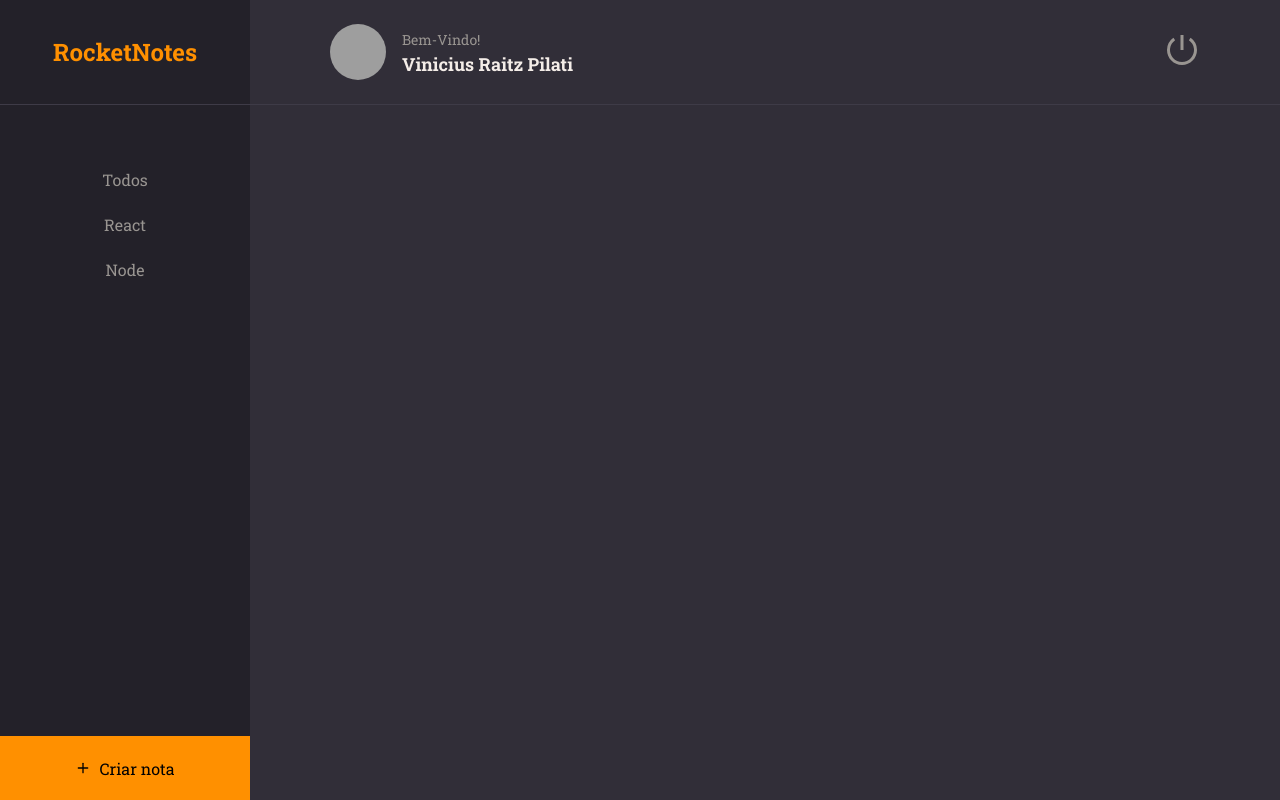
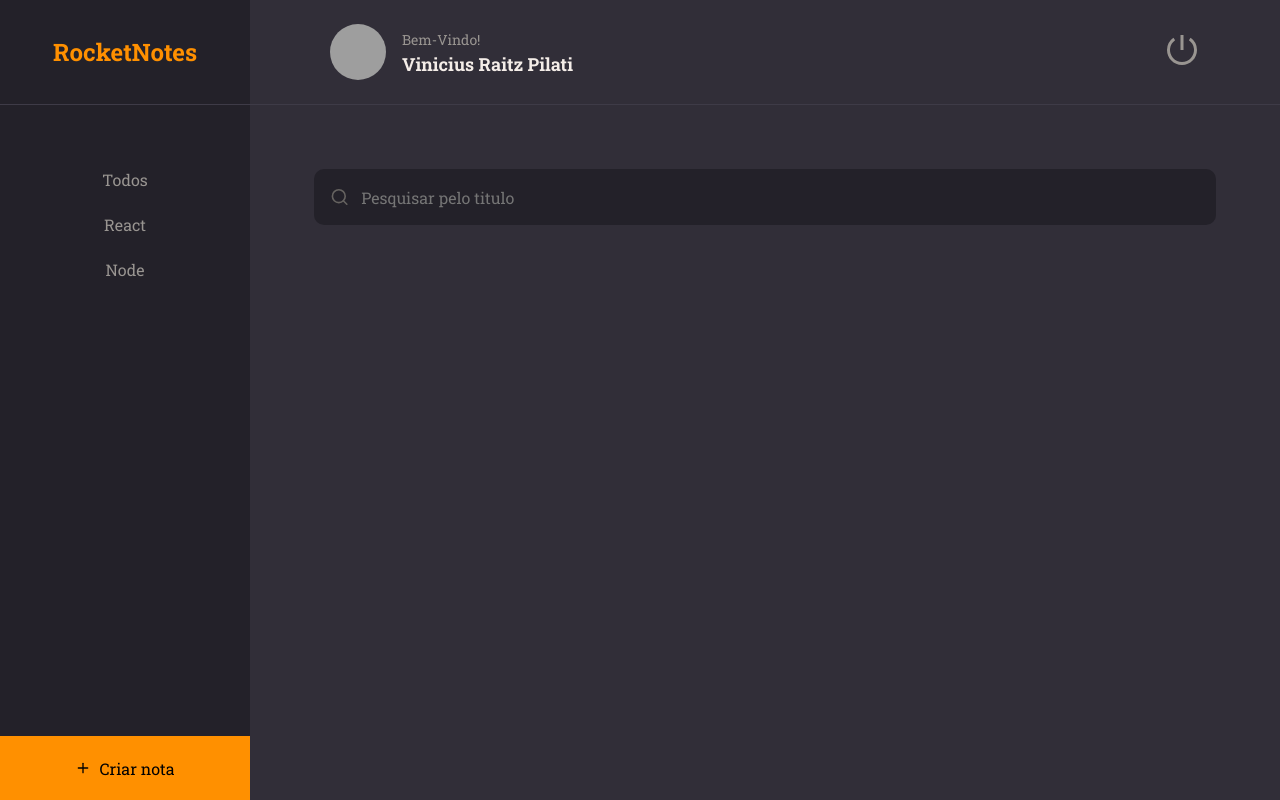
Before and after one commit to ViniciusPilati33333/09_projetoRocketnotes, a React (Vite) app in the folder rocketNotes/: page / in a window 1280 px wide. Built offline with nearby package versions, Linux system fonts and the light colour scheme; grey boxes are pictures that could not be loaded.

Commit message:
adding input

```diff
--- /dev/null
+++ b/rocketNotes/src/components/input/index.jsx
@@ -0,0 +1,10 @@
+import { Container } from "./style";
+
+export function Input({icon: Icon, ...rest}) {
+    return (
+        <Container>
+           {Icon && <Icon size={20} />}
+            <input {...rest} />
+        </Container>
+    )
+}
--- /dev/null
+++ b/rocketNotes/src/components/input/style.js
@@ -0,0 +1,30 @@
+import styled from "styled-components";
+
+export const Container = styled.div`
+  width: 100%;
+  display: flex;
+  align-items: center;
+
+  background-color: ${({ theme }) => theme.COLORS.BACKGROUND_900};
+  color: ${({ theme }) => theme.COLORS.GRAY_300};
+
+  margin-bottom: 8px;
+  border-radius: 10px;
+
+  > input {
+    height: 56px;
+    width: 100%;
+    padding: 12px;
+    color: ${({ theme }) => theme.COLORS.WHITE};
+    background: transparent;
+    border: 0;
+
+    &:placeholder {
+      color: ${({ theme }) => theme.COLORS.GRAY_300};
+    }
+  }
+
+  > svg {
+    margin-left: 16px;
+  }
+`;
--- a/rocketNotes/src/pages/Home/index.jsx
+++ b/rocketNotes/src/pages/Home/index.jsx
@@ -1,7 +1,8 @@
-import { FiPlus } from 'react-icons/fi';
+import { FiPlus, FiSearch } from 'react-icons/fi';
 import { Container, Brand, Menu, Search, Content, NewNote } from './style';
 
 import { Header } from '../../components/header';
+import { Input } from '../../components/input';
 import { ButtonText } from '../../components/buttonText';
 
 
@@ -21,7 +22,9 @@
                 <li><ButtonText title="Node"/></li>
             </Menu>
 
-            <Search></Search>
+            <Search>
+                <Input placeholder="Pesquisar pelo titulo" icon={FiSearch} />
+            </Search>
 
             <Content></Content>
 
--- a/rocketNotes/src/pages/Home/style.js
+++ b/rocketNotes/src/pages/Home/style.js
@@ -46,6 +46,7 @@
 
 export const Search = styled.div`
   grid-area: search;
+  padding: 64px 64px 0;
 `;
 
 export const Content = styled.div`
```
